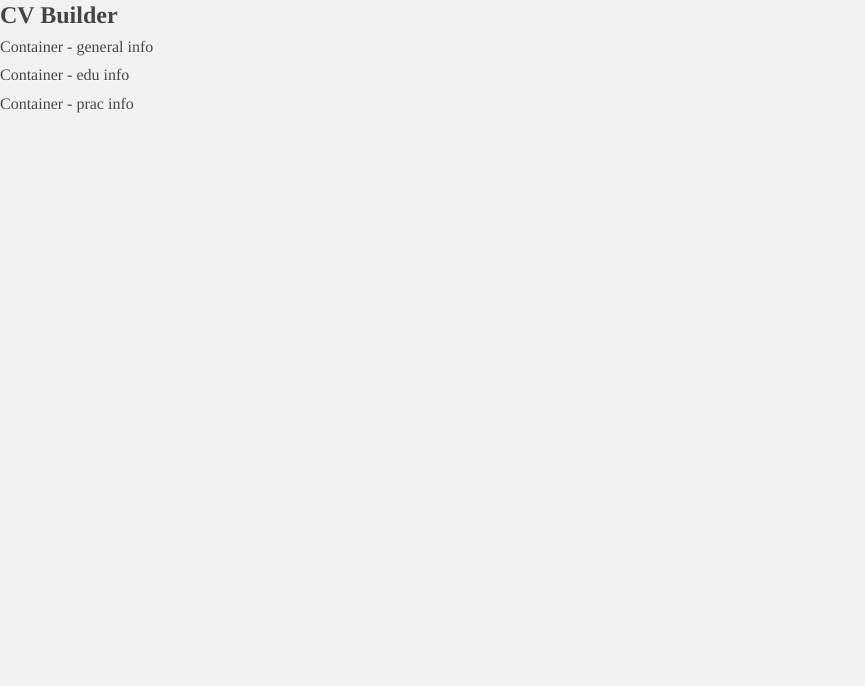
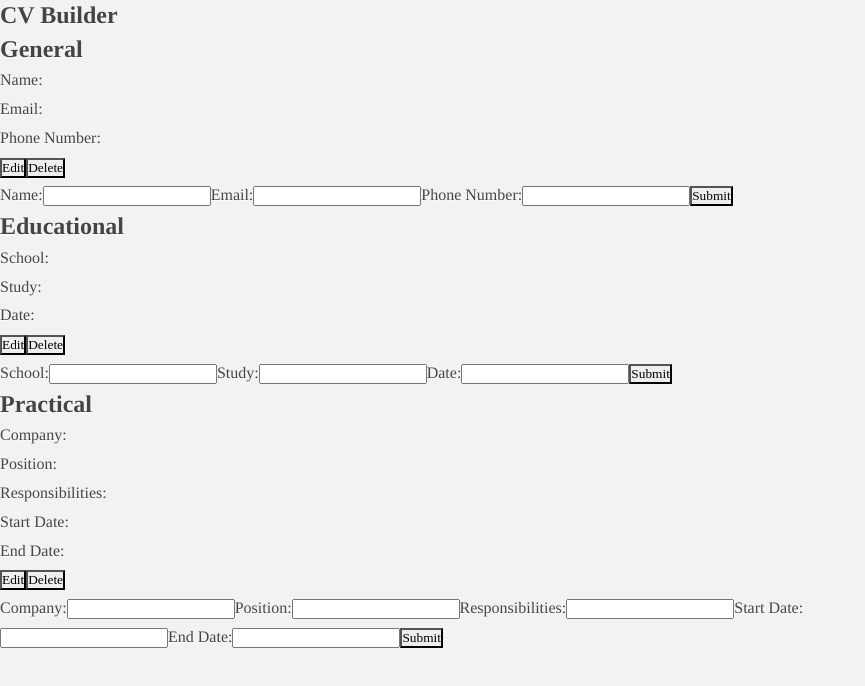
Before and after one commit to Endeyr/cv-application, a React (Vite) app: page / in a window 1280 px wide. Shown: the top 686 px of the page, without its empty margins (0-865 px from the left). Built offline with nearby package versions, Linux system fonts and the light colour scheme.

Commit message:
add state and basic html

```diff
--- a/src/App.tsx
+++ b/src/App.tsx
@@ -1,12 +1,114 @@
+import { useState } from 'react'
 import './styles/App.css'
+import { EduInfoType, GenInfoType, PracInfoType } from './types'
 
 function App() {
+	const [loading, setLoading] = useState<boolean>(true)
+	const [submitted, setSubmitted] = useState<boolean>(false)
+	const [genInfo, setGenInfo] = useState<GenInfoType>({
+		name: '',
+		email: '',
+		phone: '',
+	})
+	const [eduInfo, setEduInfo] = useState<EduInfoType>({
+		school: '',
+		study: '',
+		date: '',
+	})
+	const [pracInfo, setPracInfo] = useState<PracInfoType>({
+		company: '',
+		position: '',
+		responsibilities: [],
+		startDate: '',
+		endDate: '',
+	})
+
+	const handleGenSubmit = () => {
+		console.log('Gen Submit')
+	}
+	const handleInfoSubmit = () => {
+		console.log('Info Submit')
+	}
+	const handlePracSubmit = () => {
+		console.log('Prac Submit')
+	}
+
+	const handleEdit = () => {
+		console.log('Edit Click')
+	}
+	const handleDelete = () => {
+		console.log('Delete Click')
+	}
+
 	return (
 		<>
+			{/* {loading && <div>Loading...</div>} */}
 			<h2>CV Builder</h2>
-			<div>Container - general info</div>
-			<div>Container - edu info</div>
-			<div>Container - prac info</div>
+			<div>
+				<h2>General</h2>
+				{/* Form shows when submitting is false, info when true */}
+				<div>
+					<p>Name: {genInfo.name}</p>
+					<p>Email: {genInfo.email}</p>
+					<p>Phone Number: {genInfo.phone}</p>
+					{/* Edit button will switch submitting to false */}
+					<button onClick={handleEdit}>Edit</button>
+					<button onClick={handleDelete}>Delete</button>
+				</div>
+				<form onSubmit={handleGenSubmit}>
+					<label>Name:</label>
+					<input />
+					<label>Email:</label>
+					<input />
+					<label>Phone Number:</label>
+					<input />
+					<button type="submit">Submit</button>
+				</form>
+			</div>
+			<div>
+				<h2>Educational</h2>
+				<div>
+					<p>School: {eduInfo.school}</p>
+					<p>Study: {eduInfo.study}</p>
+					<p>Date: {eduInfo.date}</p>
+					<button onClick={handleEdit}>Edit</button>
+					<button onClick={handleDelete}>Delete</button>
+				</div>
+				<form onSubmit={handleInfoSubmit}>
+					<label>School:</label>
+					<input />
+					<label>Study:</label>
+					<input />
+					<label>Date:</label>
+					<input />
+					<button type="submit">Submit</button>
+				</form>
+			</div>
+			<div>
+				<h2>Practical</h2>
+				<div>
+					<p>Company: {pracInfo.company}</p>
+					<p>Position: {pracInfo.position}</p>
+					<p>Responsibilities: {pracInfo.responsibilities}</p>
+					<p>Start Date: {pracInfo.startDate}</p>
+					<p>End Date: {pracInfo.endDate}</p>
+					<button onClick={handleEdit}>Edit</button>
+					<button onClick={handleDelete}>Delete</button>
+				</div>
+				<form onSubmit={handlePracSubmit}>
+					<label>Company:</label>
+					<input />
+					<label>Position:</label>
+					<input />
+					<label>Responsibilities:</label>
+					<input />
+					<label>Start Date:</label>
+					<input />
+					<label>End Date:</label>
+					<input />
+					<button type="submit">Submit</button>
+				</form>
+			</div>
 		</>
 	)
 }
--- /dev/null
+++ b/src/components/form/index.tsx
@@ -0,0 +1,4 @@
+const Form = () => {
+	return <form></form>
+}
+export default Form
--- /dev/null
+++ b/src/components/form/input/index.tsx
@@ -0,0 +1,4 @@
+const FormInput = () => {
+	return <input />
+}
+export default FormInput
--- /dev/null
+++ b/src/types/index.ts
@@ -0,0 +1,19 @@
+export type GenInfoType = {
+	name: string
+	email: string
+	phone: string
+}
+
+export type EduInfoType = {
+	school: string
+	study: string
+	date: string
+}
+
+export type PracInfoType = {
+	company: string
+	position: string
+	responsibilities: string[]
+	startDate: string
+	endDate: string
+}
```
Also changed, not shown: src/components/container/index.tsx (added, +9 -0 lines).
